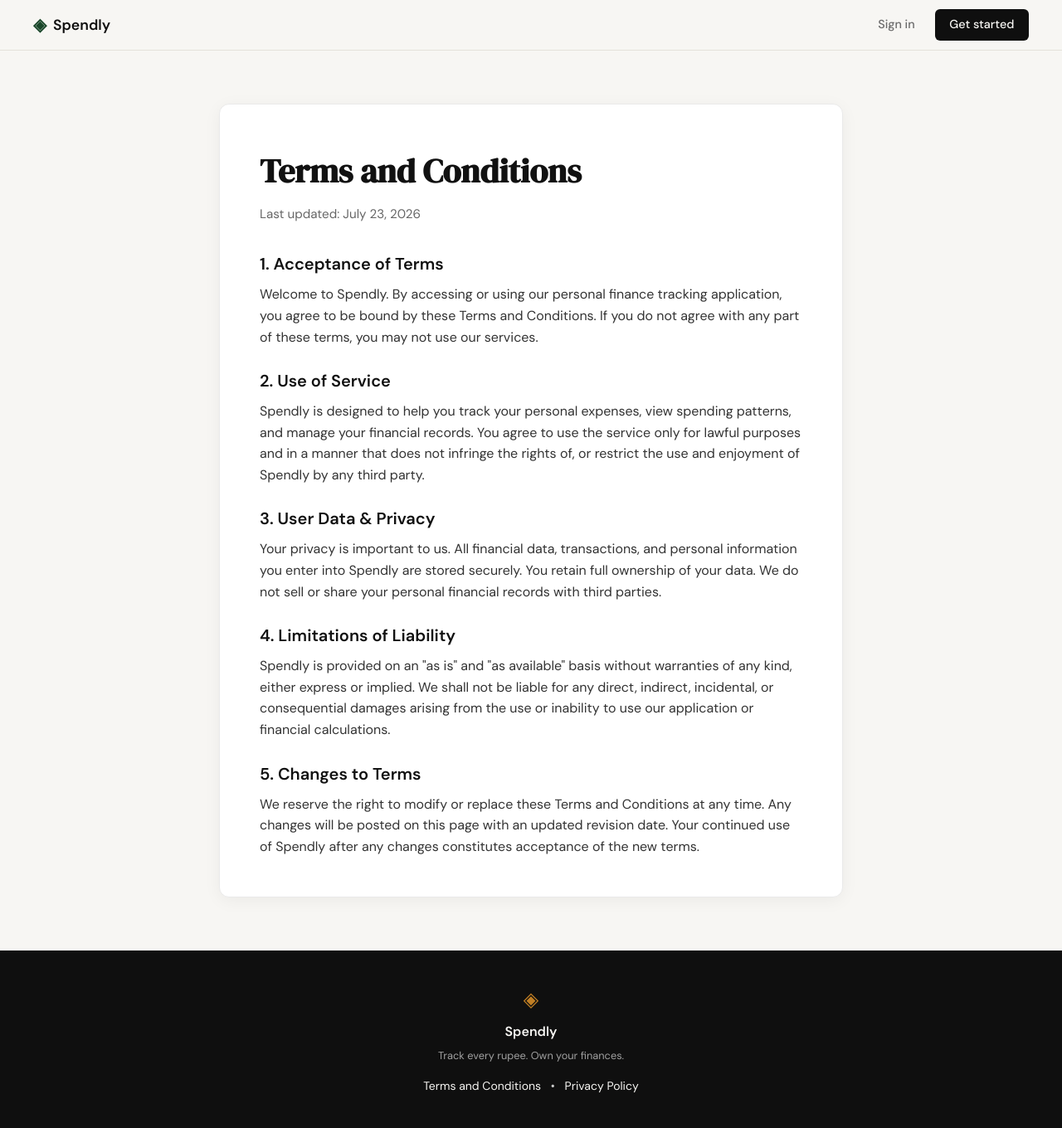
After one commit to Abhiojiki/spendly-vibetest, a Flask app: page /terms in a window 1280 px wide. The commit adds this page. Shown: the whole page at 83% size. Run offline with Flask 3, Linux system fonts and the light colour scheme.

Commit message:
landing: add terms and conditions page and route”

```diff
--- a/app.py
+++ b/app.py
@@ -20,6 +20,11 @@ def register():
 @app.route("/login")
 def login():
     return render_template("login.html")
+
+
+@app.route("/terms")
+def terms():
+    return render_template("terms.html")
 
 
 # ------------------------------------------------------------------ #
--- a/templates/base.html
+++ b/templates/base.html
@@ -35,7 +35,7 @@
             <span class="footer-name">Spendly</span>
             <p class="footer-copy">Track every rupee. Own your finances.</p>
             <div class="footer-links" style="margin-top: 0.5rem; font-size: 0.875rem;">
-                <a href="#">Terms and Conditions</a>
+                <a href="{{ url_for('terms') }}">Terms and Conditions</a>
                 <span style="margin: 0 0.5rem; color: #ccc;">•</span>
                 <a href="#">Privacy Policy</a>
             </div>
--- /dev/null
+++ b/templates/terms.html
@@ -0,0 +1,39 @@
+{% extends "base.html" %}
+
+{% block title %}Spendly — Terms and Conditions{% endblock %}
+
+{% block content %}
+<section class="auth-section" style="padding: 4rem 1.5rem; max-width: 800px; margin: 0 auto;">
+    <div style="background: #ffffff; padding: 3rem; border-radius: 12px; box-shadow: 0 4px 20px rgba(0,0,0,0.05); border: 1px solid #eaeaea;">
+        <h1 style="font-family: 'DM Serif Display', serif; font-size: 2.5rem; margin-bottom: 0.5rem; color: #111;">Terms and Conditions</h1>
+        <p style="color: #666; margin-bottom: 2rem; font-size: 0.95rem;">Last updated: July 23, 2026</p>
+
+        <div style="display: flex; flex-direction: column; gap: 1.5rem; color: #333; line-height: 1.6;">
+            <div>
+                <h3 style="font-size: 1.25rem; font-weight: 600; margin-bottom: 0.5rem; color: #111;">1. Acceptance of Terms</h3>
+                <p>Welcome to Spendly. By accessing or using our personal finance tracking application, you agree to be bound by these Terms and Conditions. If you do not agree with any part of these terms, you may not use our services.</p>
+            </div>
+
+            <div>
+                <h3 style="font-size: 1.25rem; font-weight: 600; margin-bottom: 0.5rem; color: #111;">2. Use of Service</h3>
+                <p>Spendly is designed to help you track your personal expenses, view spending patterns, and manage your financial records. You agree to use the service only for lawful purposes and in a manner that does not infringe the rights of, or restrict the use and enjoyment of Spendly by any third party.</p>
+            </div>
+
+            <div>
+                <h3 style="font-size: 1.25rem; font-weight: 600; margin-bottom: 0.5rem; color: #111;">3. User Data & Privacy</h3>
+                <p>Your privacy is important to us. All financial data, transactions, and personal information you enter into Spendly are stored securely. You retain full ownership of your data. We do not sell or share your personal financial records with third parties.</p>
+            </div>
+
+            <div>
+                <h3 style="font-size: 1.25rem; font-weight: 600; margin-bottom: 0.5rem; color: #111;">4. Limitations of Liability</h3>
+                <p>Spendly is provided on an "as is" and "as available" basis without warranties of any kind, either express or implied. We shall not be liable for any direct, indirect, incidental, or consequential damages arising from the use or inability to use our application or financial calculations.</p>
+            </div>
+
+            <div>
+                <h3 style="font-size: 1.25rem; font-weight: 600; margin-bottom: 0.5rem; color: #111;">5. Changes to Terms</h3>
+                <p>We reserve the right to modify or replace these Terms and Conditions at any time. Any changes will be posted on this page with an updated revision date. Your continued use of Spendly after any changes constitutes acceptance of the new terms.</p>
+            </div>
+        </div>
+    </div>
+</section>
+{% endblock %}
```
